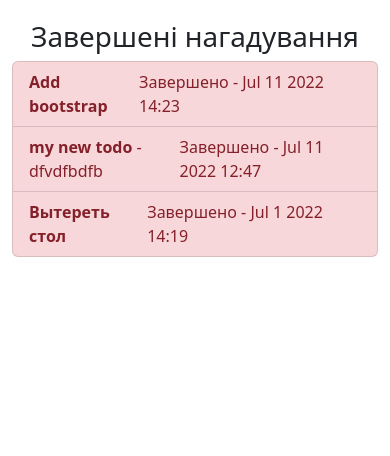
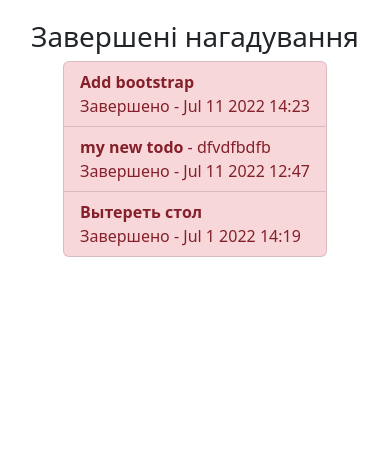
Before and after one commit to egoofKolya/my_todowo, a Django app: page /completed/ in a window 390 px wide. Shown: the part 96-552 px from the top of the page. Run offline with Django 4.2, Linux system fonts and the light colour scheme; a user stored in the database is signed in; data comes from the database, SQL or seed files in the repository; some web fonts are replaced.

```diff
--- a/todo/static/todo/custom1.css
+++ b/todo/static/todo/custom1.css
@@ -32,6 +32,8 @@ body {
   color: black;
 }
 
-.completed_todo {
-  display: inline-block;
+@media (max-width: 992px) {
+  .justify-content-between {
+    flex-direction: column;
+  }
 }
--- a/todo/templates/todo/completedtodos.html
+++ b/todo/templates/todo/completedtodos.html
@@ -10,10 +10,10 @@
     <div class="list-group col-md-7">
         {% for todo in todos %}
             <a href="{% url 'viewtodo' todo.id %}" class="list-group-item list-group-item-action{% if todo.important %} list-group-item-danger{% endif %} d-flex justify-content-between">
-              <div class="completed_todo">
+              <div>
                 <b>{{ todo.title }}</b>{% if todo.memo %} - {{ todo.memo|truncatechars:30 }}{% endif %}
               </div>
-              <div class="completed_todo">
+              <div>
                 Завершено - {{ todo.datecompleted|date:'M j Y H:i' }}
               </div>
             </a>
```
Also changed, not shown: 1 other file.
